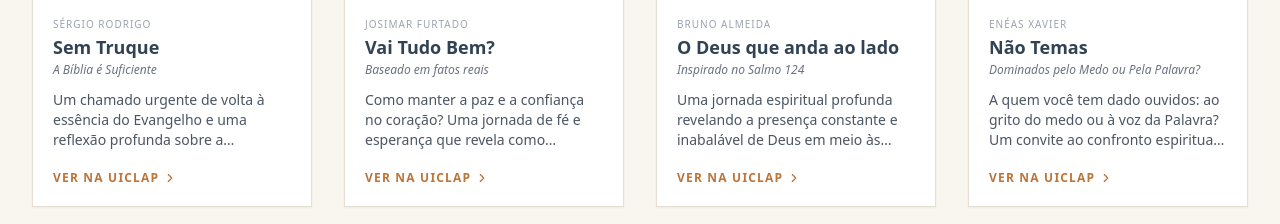
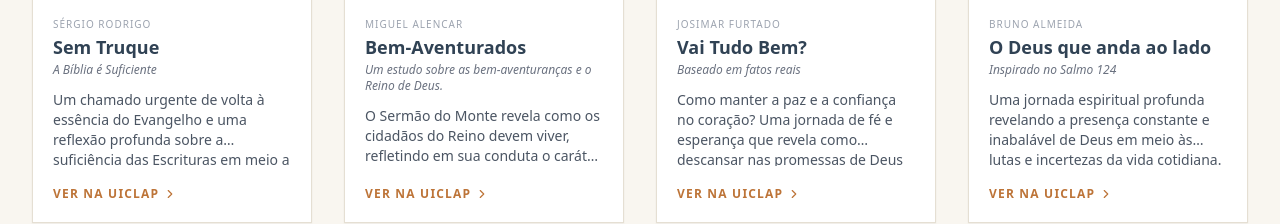
Before and after one commit to exodoeditora/exodoeditora, a plain HTML site: page index.html in a window 1280 px wide. Shown: the part 3570-3794 px from the top of the page. Drawn offline with nearby package versions, Linux system fonts and the light colour scheme.

Commit message:
Update index.html

```diff
--- a/index.html
+++ b/index.html
@@ -300,6 +300,14 @@
                 cover: "https://github.com/exodoeditora/exodoeditora/raw/main/sem_truque.jpg",
                 link: "https://loja.uiclap.com/titulo/ua122878/"
             },
+               {
+                author: "Miguel Alencar",
+                title: "Bem-Aventurados",
+                subtitle: "Um estudo sobre as bem-aventuranças e o Reino de Deus.",
+                desc: "O Sermão do Monte revela como os cidadãos do Reino devem viver, refletindo em sua conduta o caráter do Reino.",
+                cover: "BEM- AVENTURADOS.jpg",
+                link: "https://loja.uiclap.com/titulo/ua207330/"
+            },
             {
                 author: "Josimar Furtado",
                 title: "Vai Tudo Bem?",
```
